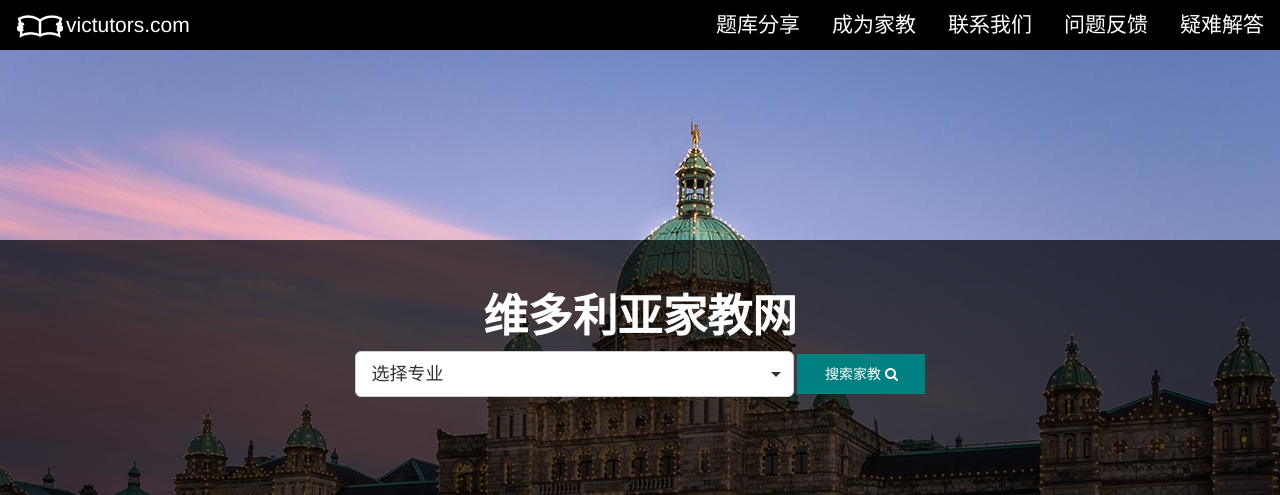
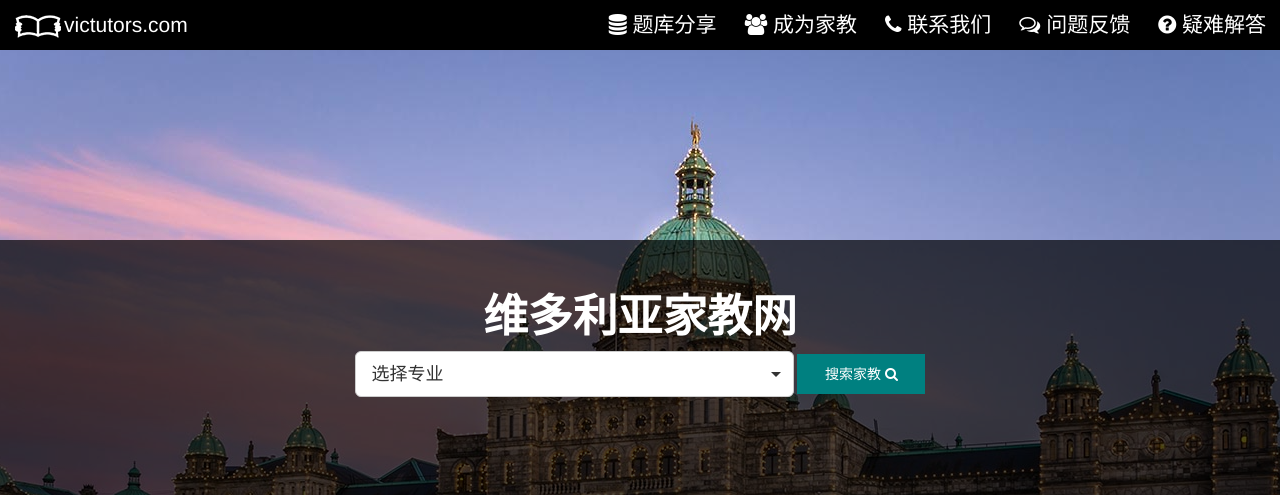
Before and after one commit to waynezhang1995/Victutors.com-Deprecated, a PHP site: page /index1.php in a window 1280 px wide. Shown: the top 495 px of the page. Run offline with PHP 8.4, Linux system fonts and the light colour scheme; some libraries are stand-ins or nearby versions.

Commit message:
3 files changeed

```diff
--- a/CSS/index1.css
+++ b/CSS/index1.css
@@ -45,7 +45,7 @@ ul li {
 ul li a {
     display: inline-block;
     text-align: center;
-    padding: 14px 16px;
+    padding: 14px 14px;
     text-decoration: none;
     font-size: 1em;
     color: #f2f2f2
@@ -302,7 +302,7 @@ ul.footer li a {
 @media screen and (min-width:961px) {
     #Navbar ul li a {
         font-size: 1.5em;
-        padding: 10px 16px;
+        padding: 10px 14px;
     }
     #navbarlist {
         float: right;
@@ -315,7 +315,7 @@ ul.footer li a {
 @media screen and (min-width:681px) and (max-width:960px) {
     #Navbar ul li a {
         font-size: 1em;
-        padding: 10px 16px;
+        padding: 10px 14px;
     }
     #navbarlogo img {
         width: 25%;
@@ -350,7 +350,7 @@ ul.footer li a {
 @media screen and (max-width:680px) {
     #Navbar ul li a {
         font-size: 1em;
-        padding: 10px 16px;
+        padding: 10px 14px;
     }
     #navbarlogo {
         display: none
--- a/index1.php
+++ b/index1.php
@@ -26,11 +26,11 @@
         </ul>
         <ul id="navbarlist" class="topnav">
             <li id="home_link"><a href="#home">Victutor</a></li>
-            <li><a href="#database" class="w3-btn" onclick="document.getElementById('databaseModal').style.display = 'block'">题库分享</a></li>
-            <li><a href="#joinus" class="w3-btn" onclick="document.getElementById('joinUsModal').style.display = 'block'">成为家教</a></li>
-            <li><a href="#about" class="w3-btn" onclick="document.getElementById('ContactUsModal').style.display = 'block'">联系我们</a></li>
-            <li><a href="#feedback" class="w3-btn" onclick="document.getElementById('FeedbackModal').style.display = 'block'">问题反馈</a></li>
-            <li><a href="#q&a" class="w3-btn" onclick="document.getElementById('FAQModal').style.display = 'block'">疑难解答</a></li>
+            <li><a href="#database" class="w3-btn" onclick="document.getElementById('databaseModal').style.display = 'block'"><i class="fa fa-database" aria-hidden="true"></i>&nbsp;题库分享</a></li>
+            <li><a href="#joinus" class="w3-btn" onclick="document.getElementById('joinUsModal').style.display = 'block'"><i class="fa fa-users" aria-hidden="true"></i>&nbsp;成为家教</a></li>
+            <li><a href="#about" class="w3-btn" onclick="document.getElementById('ContactUsModal').style.display = 'block'"><i class="fa fa-phone" aria-hidden="true"></i>&nbsp;联系我们</a></li>
+            <li><a href="#feedback" class="w3-btn" onclick="document.getElementById('FeedbackModal').style.display = 'block'"><i class="fa fa-comments-o" aria-hidden="true"></i>&nbsp;问题反馈</a></li>
+            <li><a href="#q&a" class="w3-btn" onclick="document.getElementById('FAQModal').style.display = 'block'"><i class="fa fa-question-circle" aria-hidden="true"></i>&nbsp;疑难解答</a></li>
             <li class="icon"><a href="javascript:void(0);" onclick="victutors.functions.responsive()">&#9776;</a></li>
         </ul>
     </div>
@@ -345,6 +345,39 @@
             </footer>
         </div>
     </div>
+    <div id="searchAlert" class="modal">
+        <div class="modal-content w3-animate-top w3-card-1">
+            <header class="w3-container w3-red">
+                <span onclick="document.getElementById('searchAlert').style.display='none'" class="w3-closebtn">&times;</span>
+                <h2 class="w3-red">错误！<br/>搜索科目不能为空，请重新输入</h2>
+            </header>
+        </div>
+    </div>
 
+    <div id="feedbackAlert" class="modal">
+        <div class="modal-content w3-animate-top w3-card-1">
+            <header class="w3-container w3-red">
+                <span onclick="document.getElementById('feedbackAlert').style.display='none'" class="w3-closebtn">&times;</span>
+                <h2 class="w3-red">谢谢您的反馈😊<br/>感谢您长期以来的支持！</h2>
+            </header>
+        </div>
+    </div>
+
+    <div id="newTutorAlert" class="modal">
+        <div class="modal-content w3-animate-top w3-card-1"">
+            <header class="w3-container w3-red">
+                <span onclick="document.getElementById('newTutorAlert').style.display='none'" class="w3-closebtn">&times;</span>
+                <h2 class="w3-red">谢谢您的加入😊<br/>我们将在第一时间审核更新您的信息!<br/>您的支持是我们前进的动力！</h2>
+            </header>
+        </div>
+    </div>
+    <div id="newTutorMoreInfoAlert" class="modal">
+        <div class="modal-content w3-animate-top w3-card-1">
+            <header class="w3-container w3-red">
+                <span onclick="document.getElementById('newTutorMoreInfoAlert').style.display='none'" class="w3-closebtn">&times;</span>
+                <h2 class="w3-red">请填写完整信息😓<br/>更多的信息有助于学生联系您!<br/>您的支持是我们前进的动力！</h2>
+            </header>
+        </div>
+    </div>
 </body>
 </html>
--- a/javascript/victutors.functions.js
+++ b/javascript/victutors.functions.js
@@ -132,7 +132,7 @@ victutors.functions.GetTutorByFaculty = function() {
 
 victutors.functions.SetUpSelectPicker = function() {
     for (i = 0; i < victutors.list.FacultyList.length; i++) {
-        $('#Fselecter').append('<option class = "w3-large">' + victutors.list.FacultyList[i] + '</option>');
+        $('#Fselecter').append('<option class = "w3-large w3-left">' + victutors.list.FacultyList[i] + '</option>');
     }
 }
 
```
